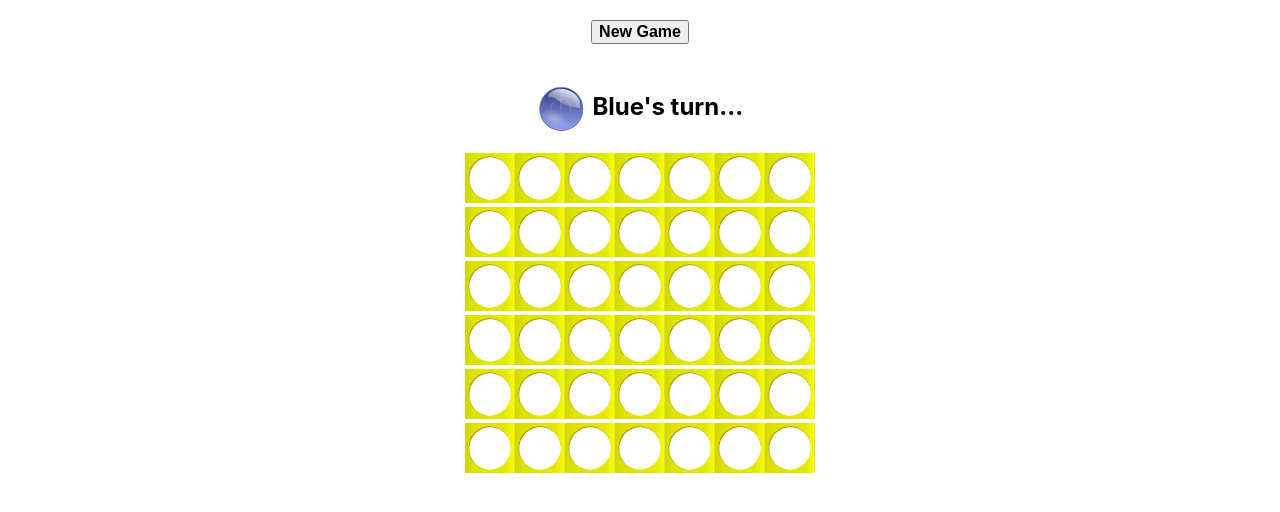
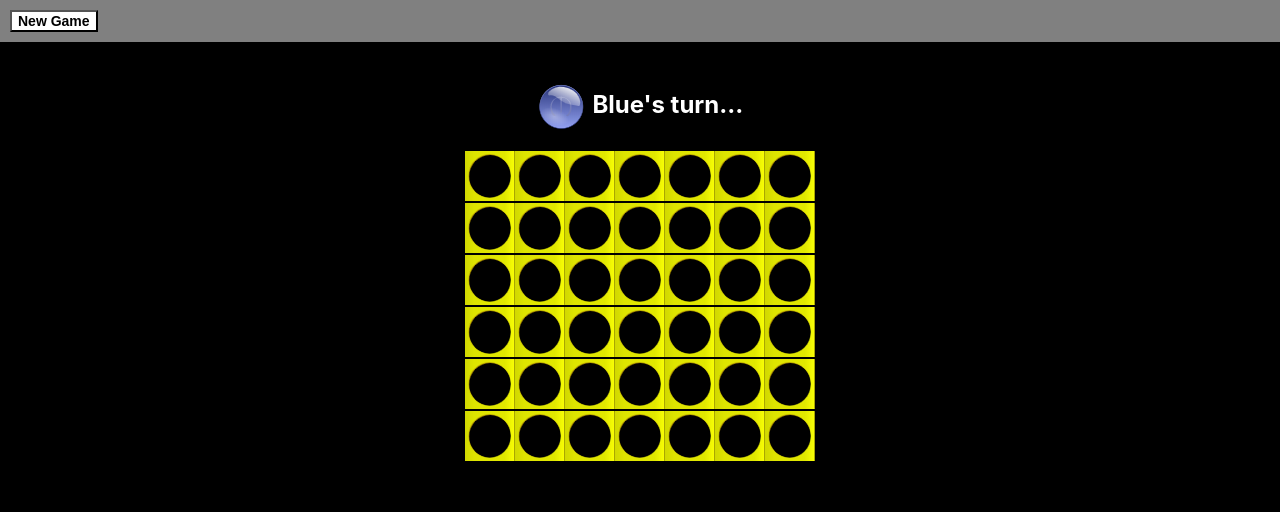
Before and after one commit to javarefer/connect-four, a React (Create React App) app: page / in a window 1280 px wide. Shown: the top 512 px of the page. Built offline with nearby package versions, Linux system fonts and the light colour scheme.

Commit message:
Added Dark theme to the game.

```diff
--- a/public/index.html
+++ b/public/index.html
@@ -24,7 +24,7 @@
       work correctly both with client-side routing and a non-root public URL.
       Learn how to configure a non-root public URL by running `npm run build`.
     -->
-    <title>Connect Four Game - 2 Players - Using React</title>
+    <title>Connect Four Game - 2 Players</title>
   </head>
   <body>
     <noscript>You need to enable JavaScript to run this app.</noscript>
--- a/src/App.css
+++ b/src/App.css
@@ -1,5 +1,7 @@
 .App {
   text-align: center;
+  align-items: center;
+  justify-content: center;
 }
 
 .App-logo {
@@ -13,15 +15,26 @@
   }
 }
 
-.App-header {
-  background-color: #282c34;
-  min-height: 100vh;
-  display: flex;
-  flex-direction: column;
-  align-items: center;
-  justify-content: center;
-  font-size: calc(10px + 2vmin);
+.Game-header {
+  background-color: grey;
   color: white;
+  text-align: left;
+  padding: 10px;
+}
+
+.Game-button {
+  cursor: pointer;
+  font-size: 14px;
+  background-color: white;
+  color: black;
+}
+
+.Game-container {
+  padding-top: 20px;
+}
+
+.Board-row {
+  margin-bottom: -2px;
 }
 
 .App-link {
--- a/src/App.js
+++ b/src/App.js
@@ -133,7 +133,7 @@ class App extends React.Component{
    */
   visualizePlay(playRow, playCol, rowIndex) {
     if(playRow >= rowIndex) {
-      this.playTicSound.play();
+      //this.playTicSound.play();
 
       let board = this.state.board;
 
@@ -145,7 +145,7 @@ class App extends React.Component{
 
       this.setState({board: board});
 
-      setTimeout(()=>this.visualizePlay(playRow, playCol, ++rowIndex), 150);
+      setTimeout(()=>this.visualizePlay(playRow, playCol, ++rowIndex), 100);
     }
     else {
       this.processPlay(playRow, playCol);
@@ -452,20 +452,18 @@ class App extends React.Component{
   render() {
     const resultStyle = (this.state.winner === 0) ? {display: 'none'} : {};
     const playStyle = (this.state.winner === 0) ? {} : {display: 'none'};
-    const buttonStyle = {cursor: 'pointer', fontSize: '16px'};
-    const rowStyle = {padding: '0px', margin: '0px'};
 
     return (
         <div className="App">
-          <br/>
-          <button style={buttonStyle} onClick={this.newGame}><b>New Game</b></button>
-          <br/>
-          <br/>
+          <div className="Game-header">
+            <button className="Game-button" onClick={this.newGame}><b>New Game</b></button>
+          </div>
+          <div className="Game-container">
             <h2 style={playStyle}>{(this.state.currentPlayer === 1)?<img alt=" " className="App-currentPlay" src={blue}/>:(this.state.currentPlayer === 2)?<img alt=" " className="App-currentPlay" src={red}/>:<b/>} {this.state.playerColor[this.state.currentPlayer-1]}'s turn...</h2>
             <h2 style={resultStyle}>{this.renderResult()}</h2>
             {
               this.state.board.map((innerArray, mIndex) => (
-                <div style={rowStyle} key={mIndex}>
+                  <div className="Board-row" key={mIndex}>
                     {
                       innerArray.map((item, index) => (this.renderCell(item, mIndex, index)))
                     }
@@ -473,6 +471,7 @@ class App extends React.Component{
                 ))
             }
           </div>
+        </div>
     );
   }
 }
--- a/src/index.css
+++ b/src/index.css
@@ -5,6 +5,8 @@ body {
     sans-serif;
   -webkit-font-smoothing: antialiased;
   -moz-osx-font-smoothing: grayscale;
+  background-color: black;
+  color: white;
 }
 
 code {
```
Lines whose indentation alone changed are shown as unchanged.
